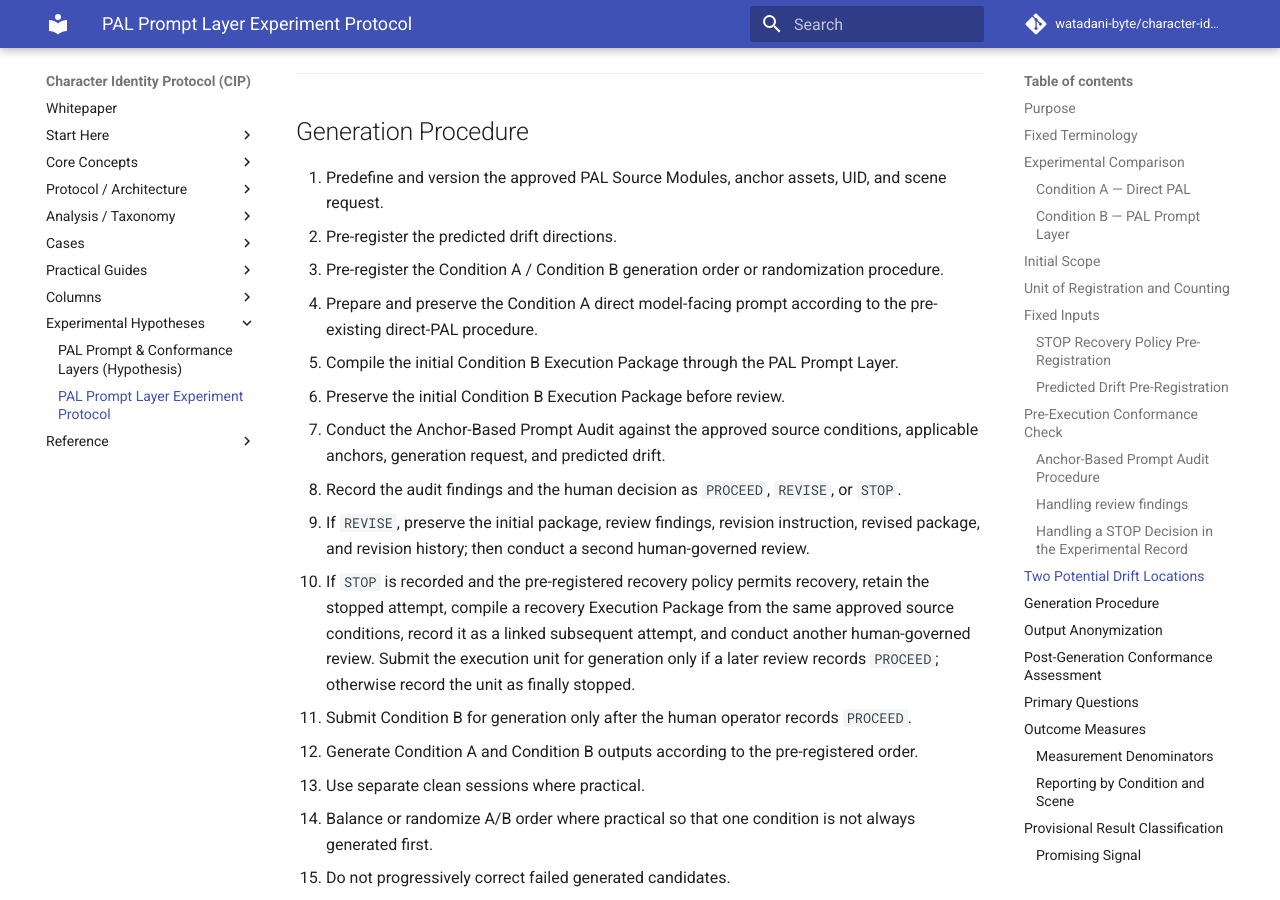
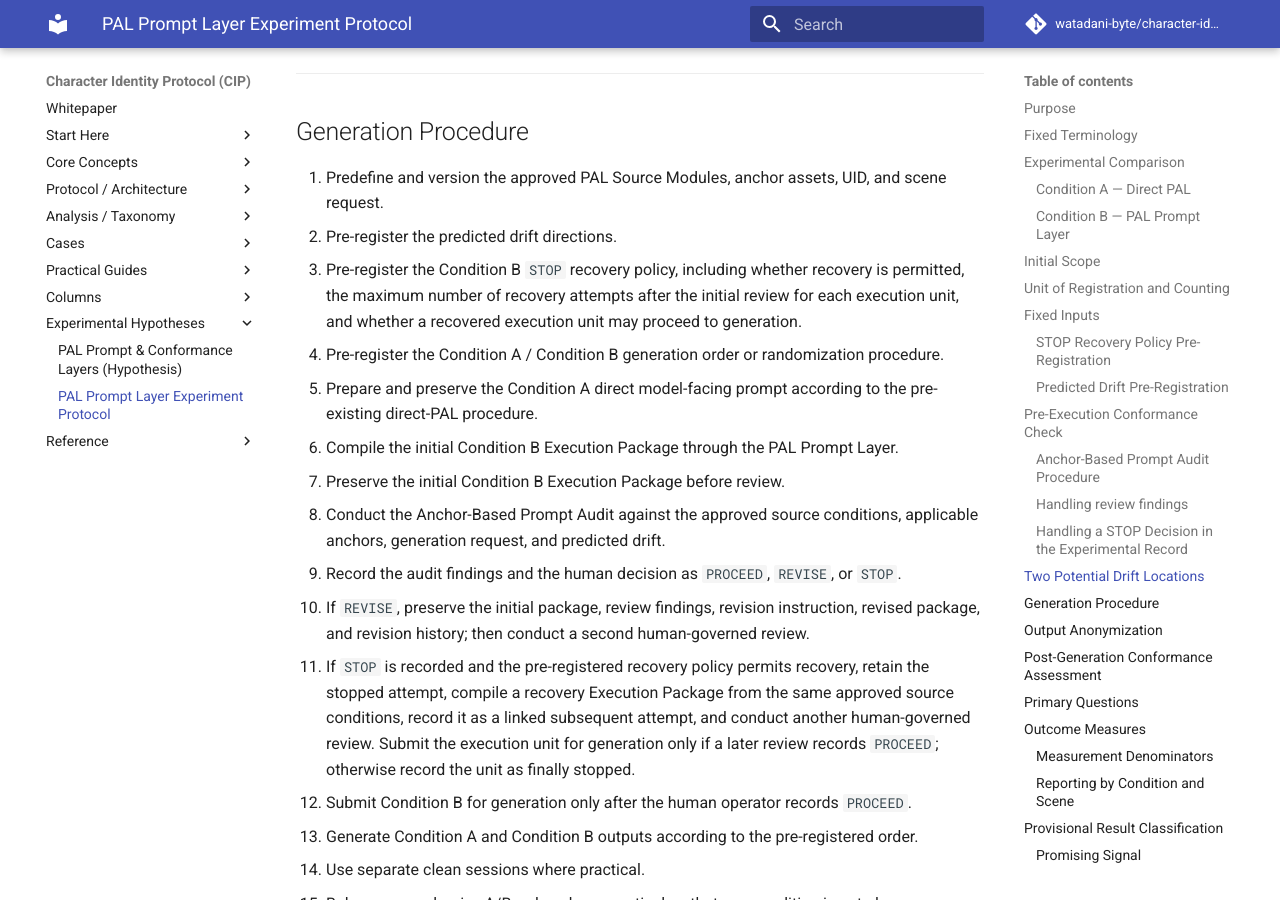
Before and after one commit to watadani-byte/character-identity-protocol, an MkDocs documentation site: the page built from docs/pal_prompt_layer_experiment_protocol.md, in a window 1280 px wide and 900 px high, scrolled down 11113 px. Built offline with MkDocs 1.6.1 and Material for MkDocs 9.7.7, drawn with Linux system fonts in a browser that asks for light colours; comment, search, counter and statistics services are not loaded; some of the changed text lies outside the part shown.

Commit message:
pal_prompt_layer_experiment_protocol.md を更新

```diff
--- a/docs/pal_prompt_layer_experiment_protocol.md
+++ b/docs/pal_prompt_layer_experiment_protocol.md
@@ -394,6 +394,7 @@ These are two separate potential transformation or drift locations. The final ou
 
 1. Predefine and version the approved PAL Source Modules, anchor assets, UID, and scene request.
 1. Pre-register the predicted drift directions.
+1. Pre-register the Condition B `STOP` recovery policy, including whether recovery is permitted, the maximum number of recovery attempts after the initial review for each execution unit, and whether a recovered execution unit may proceed to generation.
 1. Pre-register the Condition A / Condition B generation order or randomization procedure.
 1. Prepare and preserve the Condition A direct model-facing prompt according to the pre-existing direct-PAL procedure.
 1. Compile the initial Condition B Execution Package through the PAL Prompt Layer.
```
Also changed, not shown: other parts of docs/pal_prompt_layer_experiment_protocol.md (+1 -1 lines).
